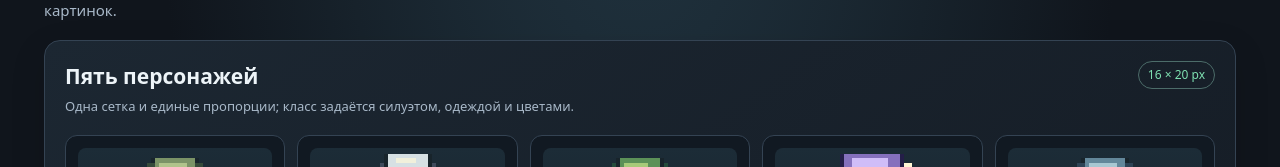
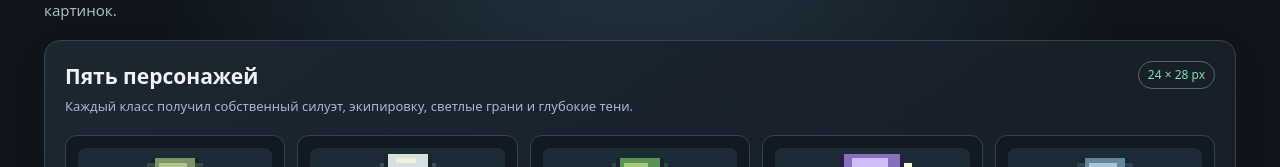
Before and after one commit to H1kire/step-into-the-future, a website with bundled scripts: page pixel-world-preview.html in a window 1280 px wide. Shown: the part 150-317 px from the top of the page. Built offline with nearby package versions, Linux system fonts and the light colour scheme.

Commit message:
Update sprite gallery labels for the new detailed sprites

```diff
--- a/pixel-world-preview.html
+++ b/pixel-world-preview.html
@@ -13,7 +13,7 @@
   </header>
   <main>
     <section class="panel gallery-panel">
-      <div class="section-heading"><div><h2>Пять персонажей</h2><p>Одна сетка и единые пропорции; класс задаётся силуэтом, одеждой и цветами.</p></div><span class="tag">16 × 20 px</span></div>
+      <div class="section-heading"><div><h2>Пять персонажей</h2><p>Каждый класс получил собственный силуэт, экипировку, светлые грани и глубокие тени.</p></div><span class="tag">24 × 28 px</span></div>
       <div id="characterGallery" class="character-gallery" aria-live="polite"></div>
       <p class="note">Пиксели увеличиваются без сглаживания. Свет, тень, глубина и резкость создаются только цветом и расположением пикселей.</p>
     </section>
```
